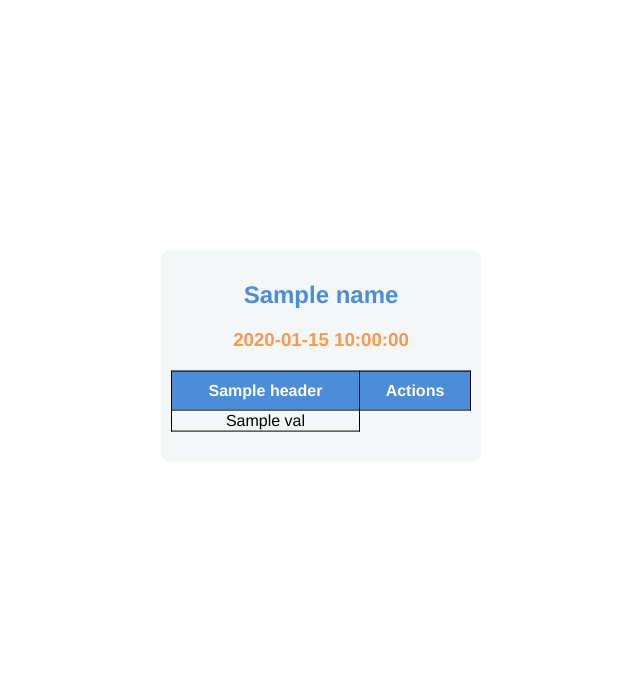
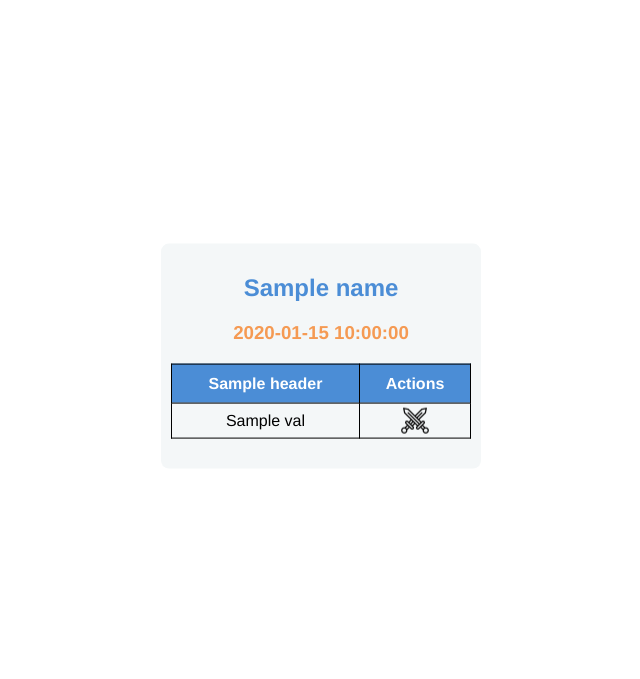
Before and after one commit to MFranceschi6/BeepBeep-API-gateway, a Python web app: template apigateway/apigateway/templates/runs.html in a window 1280 px wide. Shown: the part 44-723 px from the top of the page, without its empty margins (319-959 px from the left). Run offline with Jinja, Linux system fonts and the light colour scheme; the template is opened without the code that fills it: most values are stand-ins (such as "Sample title", 1, 10 or a date in 2020).

Commit message:
New icons and now are displayed properly

```diff
--- a/apigateway/apigateway/templates/challenge.html
+++ b/apigateway/apigateway/templates/challenge.html
@@ -76,7 +76,7 @@
             <tbody>
               {% for run in runs %}
                 <tr>
-                  <td>
+                  <td class="text-center">
                     <a href="{{url_for('challenges.challenge_complete', id=id, challenger_id=run['id'])}}">
                       <img class="icon" src="{{url_for('static', filename='challenge.png')}}"/>
                     </a>
--- a/apigateway/apigateway/templates/runs.html
+++ b/apigateway/apigateway/templates/runs.html
@@ -19,7 +19,14 @@
           {% for val in values %}
             <td class="text-center">{{val}}</td>
           {% endfor %}
+
+          <td class="text-center">
+            <a href="{{url_for('challenges.challenge_create', id=id)}}">
+              <img class="icon" src="{{url_for('static', filename='challenge.png')}}"/>
+            </a>
+          </td>
         </tr>
+
       </tbody>
     </table>
   </div>
--- a/apigateway/apigateway/views/home.py
+++ b/apigateway/apigateway/views/home.py
@@ -47,13 +47,11 @@ def index():
                 'page': 0,
                 "per_page": 10
             }
-            print(runs_endpoint(user_id))
 
             r = get_request_retry(runs_endpoint(user_id), params=params)
             code = r.status_code
             if code == 200:
                 runs = r.json()
-                print(runs)
             else:
                 return abort(code)
         except requests.exceptions.RequestException as err:
```
Also changed, not shown: apigateway/apigateway/static/challenge.png, apigateway/apigateway/static/check.png, apigateway/apigateway/static/circle.png, apigateway/apigateway/static/cross.png, apigateway/apigateway/static/view.png.
